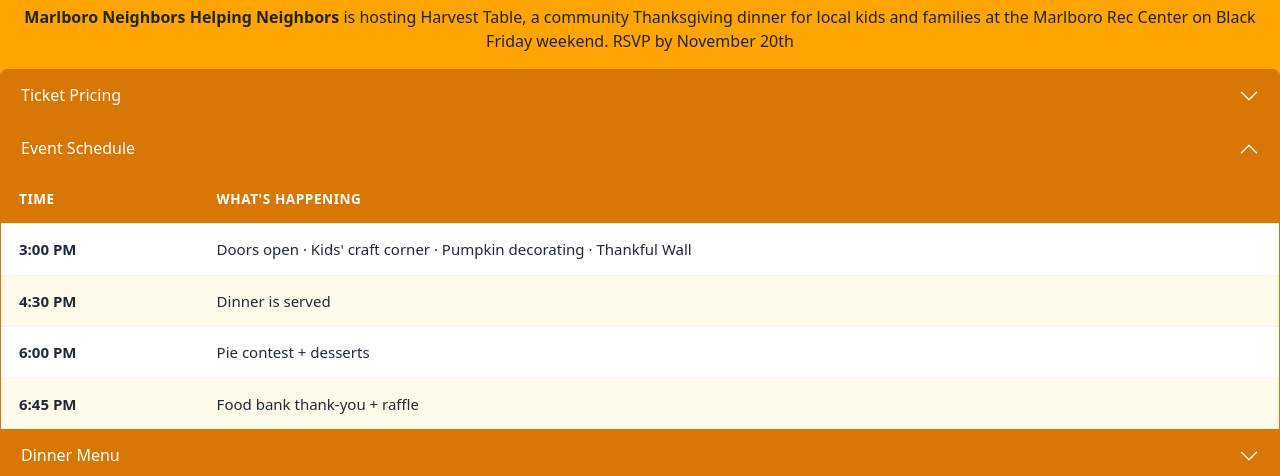
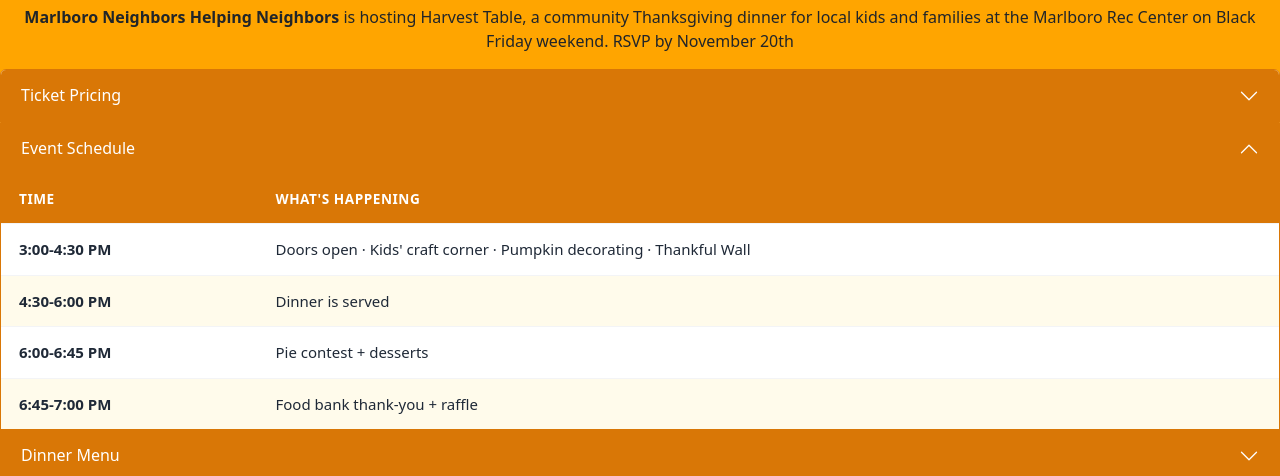
Before and after one commit to 528kaiello-png/Thanksgiving-website, a plain HTML site: page index.html in a window 1280 px wide. Both pictures are taken after a click on the button "Event Schedule". Shown: the part 522-998 px from the top of the page. Drawn offline with nearby package versions, Linux system fonts and the light colour scheme.

Commit message:
made changes to the time schedule

```diff
--- a/index.html
+++ b/index.html
@@ -140,19 +140,19 @@
                 </thead>
                 <tbody>
                   <tr>
-                    <td class="col-nowrap fw-semibold">3:00 PM</td>
+                    <td class="col-nowrap fw-semibold">3:00-4:30 PM</td>
                     <td>Doors open · Kids' craft corner · Pumpkin decorating · Thankful Wall</td>
                   </tr>
                   <tr>
-                    <td class="col-nowrap fw-semibold">4:30 PM</td>
+                    <td class="col-nowrap fw-semibold">4:30-6:00 PM</td>
                     <td>Dinner is served</td>
                   </tr>
                   <tr>
-                    <td class="col-nowrap fw-semibold">6:00 PM</td>
+                    <td class="col-nowrap fw-semibold">6:00-6:45 PM</td>
                     <td>Pie contest + desserts</td>
                   </tr>
                   <tr>
-                    <td class="col-nowrap fw-semibold">6:45 PM</td>
+                    <td class="col-nowrap fw-semibold">6:45-7:00 PM</td>
                     <td>Food bank thank-you + raffle</td>
                   </tr>
                 </tbody>
@@ -182,7 +182,7 @@
                 <tbody>
                   <tr>
                     <td class="col-nowrap fw-semibold">Mains</td>
-                    <td>Roast turkey · Honey-glazed ham · Stuffed acorn squash <em>(vegetarian/vegan option)</em></td>
+                    <td>Roast turkey · Honey-glazed ham  · Stuffed acorn squash <em>(vegetarian/vegan option)</em></td>
                   </tr>
                   <tr>
                     <td class="col-nowrap fw-semibold">Sides</td>
```
